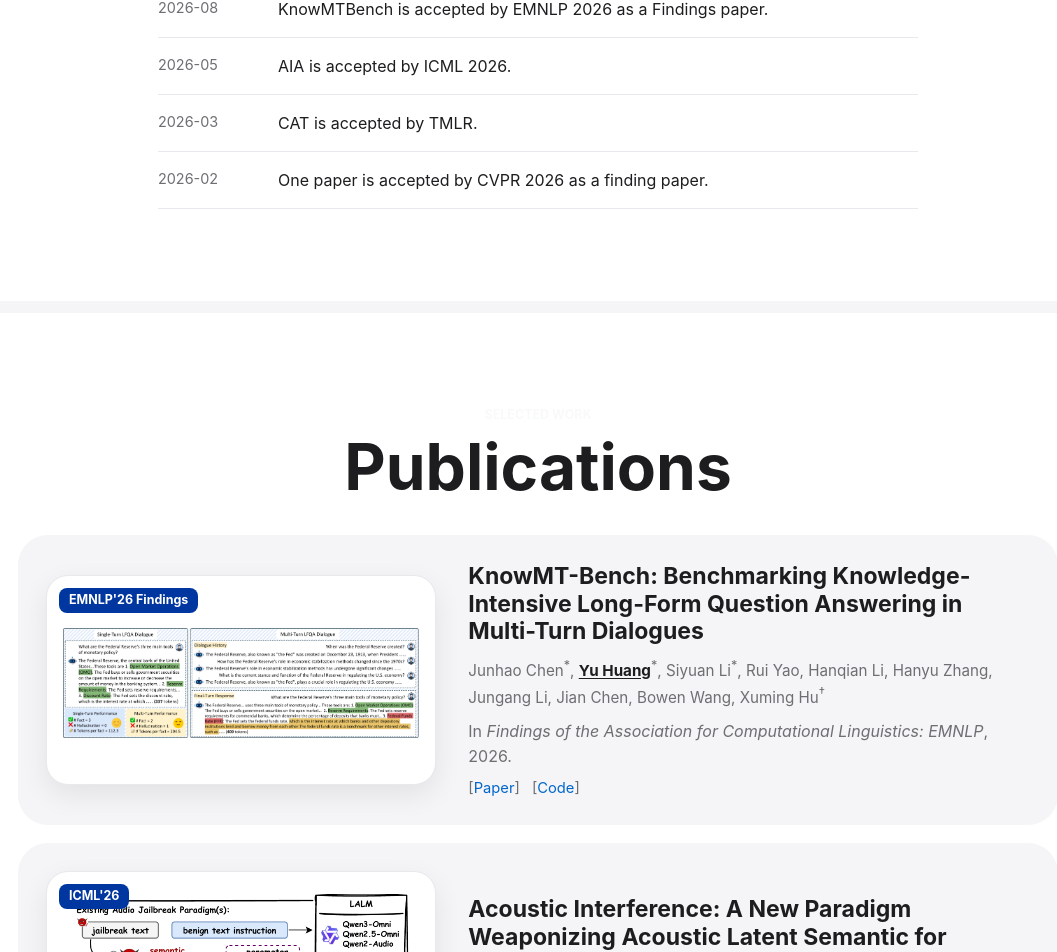
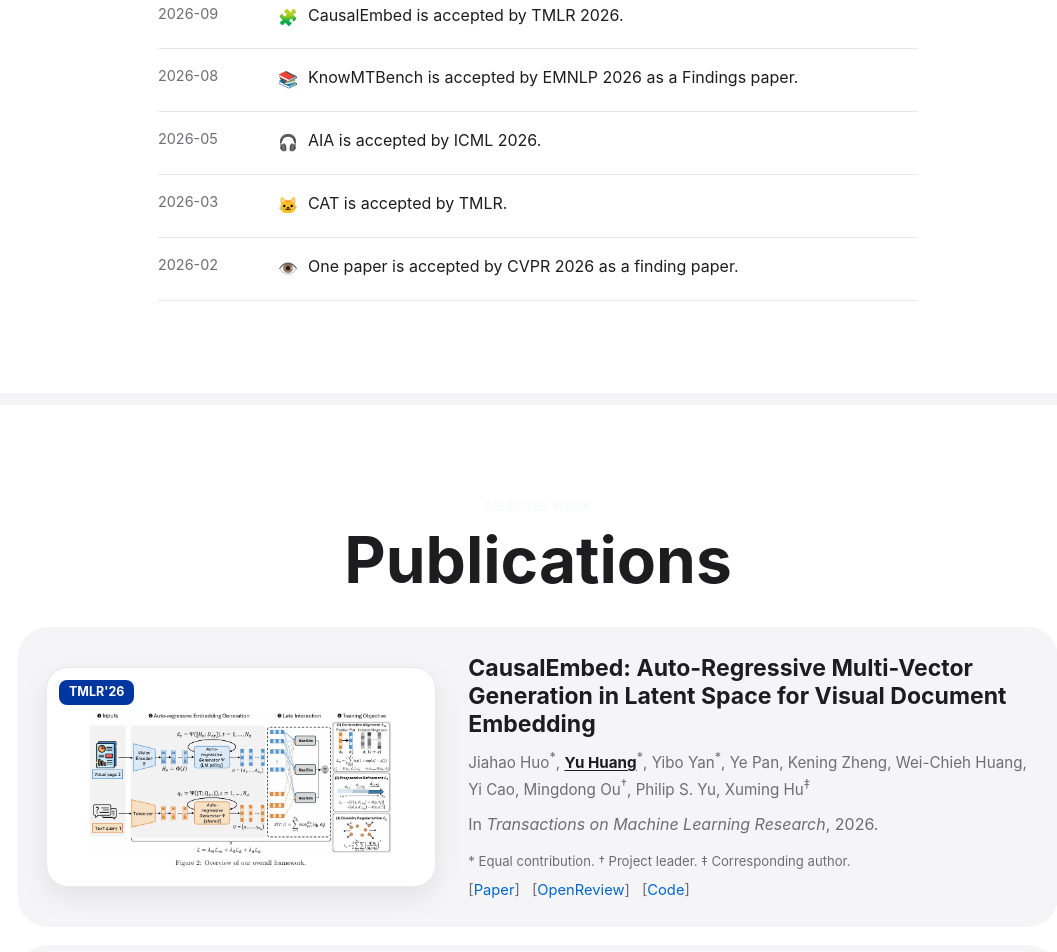
Before and after one commit to hardenyu21/hardenyu21.github.io, a React (Vite) app: page / in a window 1280 px wide. Shown: the part 2019-2971 px from the top of the page, without its empty margins (102-1159 px from the left). Built offline with nearby package versions, Linux system fonts and the light colour scheme.

Commit message:
Add CausalEmbed publication and news emojis

```diff
--- a/content/news.json
+++ b/content/news.json
@@ -1,22 +1,32 @@
 [
   {
+    "date": "2026-10",
+    "emoji": "🎉",
+    "text": "One paper is accepted to NeurIPS 2026. Congrats to Junquan!"
+  },
+  {
     "date": "2026-09",
+    "emoji": "🧩",
     "text": "CausalEmbed is accepted by TMLR 2026."
   },
   {
     "date": "2026-08",
+    "emoji": "📚",
     "text": "KnowMTBench is accepted by EMNLP 2026 as a Findings paper."
   },
   {
     "date": "2026-05",
+    "emoji": "🎧",
     "text": "AIA is accepted by ICML 2026."
   },
   {
     "date": "2026-03",
+    "emoji": "🐱",
     "text": "CAT is accepted by TMLR."
   },
   {
     "date": "2026-02",
+    "emoji": "👁️",
     "text": "One paper is accepted by CVPR 2026 as a finding paper."
   }
 ]
--- a/content/publications.json
+++ b/content/publications.json
@@ -1,4 +1,32 @@
 [
+  {
+    "title": "CausalEmbed: Auto-Regressive Multi-Vector Generation in Latent Space for Visual Document Embedding",
+    "badge": "TMLR'26",
+    "image": {
+      "src": "/publications/causalembed-tmlr-2026.png",
+      "alt": "Overview of the CausalEmbed framework for auto-regressive visual document embeddings"
+    },
+    "authors": [
+      { "name": "Jiahao Huo", "marker": "*" },
+      { "name": "Yu Huang", "marker": "*", "highlight": true },
+      { "name": "Yibo Yan", "marker": "*" },
+      { "name": "Ye Pan" },
+      { "name": "Kening Zheng" },
+      { "name": "Wei-Chieh Huang" },
+      { "name": "Yi Cao" },
+      { "name": "Mingdong Ou", "marker": "†" },
+      { "name": "Philip S. Yu" },
+      { "name": "Xuming Hu", "marker": "‡" }
+    ],
+    "authorNote": "* Equal contribution. † Project leader. ‡ Corresponding author.",
+    "venue": "Transactions on Machine Learning Research",
+    "year": "2026",
+    "links": [
+      { "label": "Paper", "href": "https://arxiv.org/pdf/2601.21262" },
+      { "label": "OpenReview", "href": "https://openreview.net/forum?id=mZXoOgBxX2" },
+      { "label": "Code", "href": "https://github.com/Z1zs/Causal-Embed" }
+    ]
+  },
   {
     "title": "KnowMT-Bench: Benchmarking Knowledge-Intensive Long-Form Question Answering in Multi-Turn Dialogues",
     "badge": "EMNLP'26 Findings",
@@ -18,6 +46,7 @@
       { "name": "Bowen Wang" },
       { "name": "Xuming Hu", "marker": "†" }
     ],
+    "authorNote": "* Equal contribution. † Corresponding author.",
     "venue": "Findings of the Association for Computational Linguistics: EMNLP",
     "year": "2026",
     "links": [
@@ -39,6 +68,7 @@
       { "name": "Xixin Wu" },
       { "name": "Li Liu", "marker": "†" }
     ],
+    "authorNote": "* Equal contribution. † Corresponding author.",
     "venue": "43rd International Conference on Machine Learning",
     "year": "2026",
     "links": [
--- a/src/components/NewsList.tsx
+++ b/src/components/NewsList.tsx
@@ -10,7 +10,10 @@ export function NewsList({ items }: NewsListProps) {
       {items.map((item) => (
         <li key={`${item.date}-${item.text}`}>
           <time>{item.date}</time>
-          {item.href ? <a href={item.href}>{item.text}</a> : <span>{item.text}</span>}
+          <div className="news-copy">
+            <span className="news-emoji" aria-hidden="true">{item.emoji}</span>
+            {item.href ? <a href={item.href}>{item.text}</a> : <span>{item.text}</span>}
+          </div>
         </li>
       ))}
     </ol>
--- a/src/components/PublicationList.tsx
+++ b/src/components/PublicationList.tsx
@@ -34,6 +34,7 @@ export function PublicationList({ publications }: PublicationListProps) {
               <p className="venue">
                 In <em>{publication.venue}</em>, {publication.year}.
               </p>
+              <p className="publication-author-note">{publication.authorNote}</p>
               <div className="publication-links" aria-label={`${publication.title} links`}>
                 {publication.links.map((link) => (
                   <span key={link.label}>
@@ -45,7 +46,6 @@ export function PublicationList({ publications }: PublicationListProps) {
           </article>
         ))}
       </div>
-      <p className="publication-author-note">* Equal contribution. † Corresponding author.</p>
     </div>
   );
 }
--- a/src/data/news.ts
+++ b/src/data/news.ts
@@ -2,6 +2,7 @@ import newsContent from '../../content/news.json';
 
 export type NewsItem = {
   date: string;
+  emoji: string;
   text: string;
   href?: string;
 };
--- a/src/data/publications.ts
+++ b/src/data/publications.ts
@@ -19,6 +19,7 @@ export type Publication = {
     alt: string;
   };
   authors: PublicationAuthor[];
+  authorNote: string;
   venue: string;
   year: string;
   links: PublicationLink[];
--- a/src/styles/layout.css
+++ b/src/styles/layout.css
@@ -406,6 +406,7 @@ main {
   display: grid;
   justify-items: center;
   gap: 36px;
+  scroll-margin-top: 64px;
   padding: 92px 20px;
   border-bottom: 12px solid var(--surface);
   background: #ffffff;
@@ -778,7 +779,7 @@ main {
 }
 
 .publication-author-note {
-  margin: 0 0 0 28px;
+  margin: 4px 0 0;
   color: var(--muted);
   font-size: 0.82rem;
 }
@@ -910,6 +911,18 @@ main {
   font-size: 0.9rem;
 }
 
+.news-copy {
+  display: flex;
+  align-items: flex-start;
+  gap: 10px;
+}
+
+.news-emoji {
+  flex: 0 0 auto;
+  font-size: 1rem;
+  line-height: 1.62;
+}
+
 .site-footer {
   display: flex;
   justify-content: space-between;
@@ -976,6 +989,7 @@ main {
 
   .content-section {
     gap: 30px;
+    scroll-margin-top: 78px;
     padding: 70px 14px;
   }
 
@@ -1010,6 +1024,10 @@ main {
     justify-content: flex-start;
     max-width: none;
     gap: 10px 14px;
+  }
+
+  .content-section {
+    scroll-margin-top: 110px;
   }
 
   h1 {
@@ -1064,10 +1082,6 @@ main {
     border-radius: 18px;
   }
 
-  .publication-author-note {
-    margin-left: 18px;
-  }
-
   .system-card {
     padding: 18px;
     border-radius: 24px;
```
Also changed, not shown: public/publications/causalembed-tmlr-2026.png (added), 1 other file (tests, documents, lock files or other folders).
